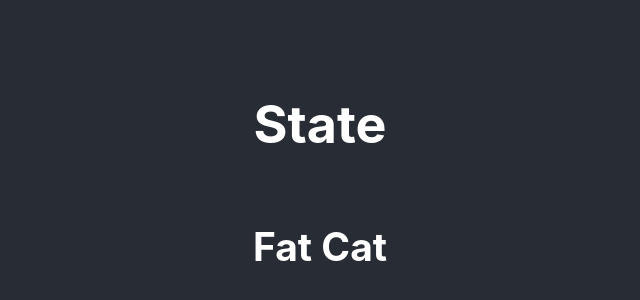
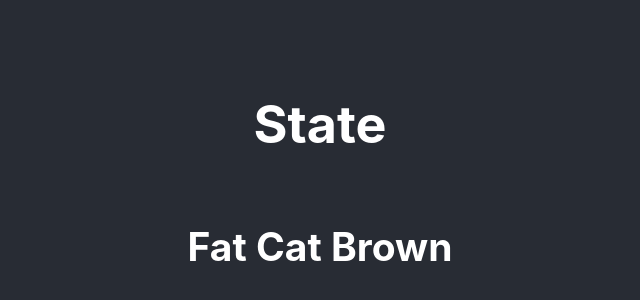
Before and after one commit to lukastabu/zirafa, a React (Create React App) app in the folder r1/: page / in a window 1280 px wide. Shown: the part 220-520 px from the top of the page, without its empty margins (320-960 px from the left). Built offline with nearby package versions, Linux system fonts and the light colour scheme.

Commit message:
class base

```diff
--- a/r1/src/App.jsx
+++ b/r1/src/App.jsx
@@ -6,7 +6,7 @@ function App() {
     <div className="App">
       <header className="App-header">
         <h1>State</h1>
-        <FatCat></FatCat>
+        <FatCat color="Brown"></FatCat>
       </header>
     </div>
   );
--- a/r1/src/Components/004/FatCat.jsx
+++ b/r1/src/Components/004/FatCat.jsx
@@ -4,7 +4,7 @@ class FatCat extends React.Component {
 
     render() {
         return (
-            <h2>Fat Cat</h2>
+            <h2>Fat Cat {this.props.color}</h2>
         );
     }
 
```
